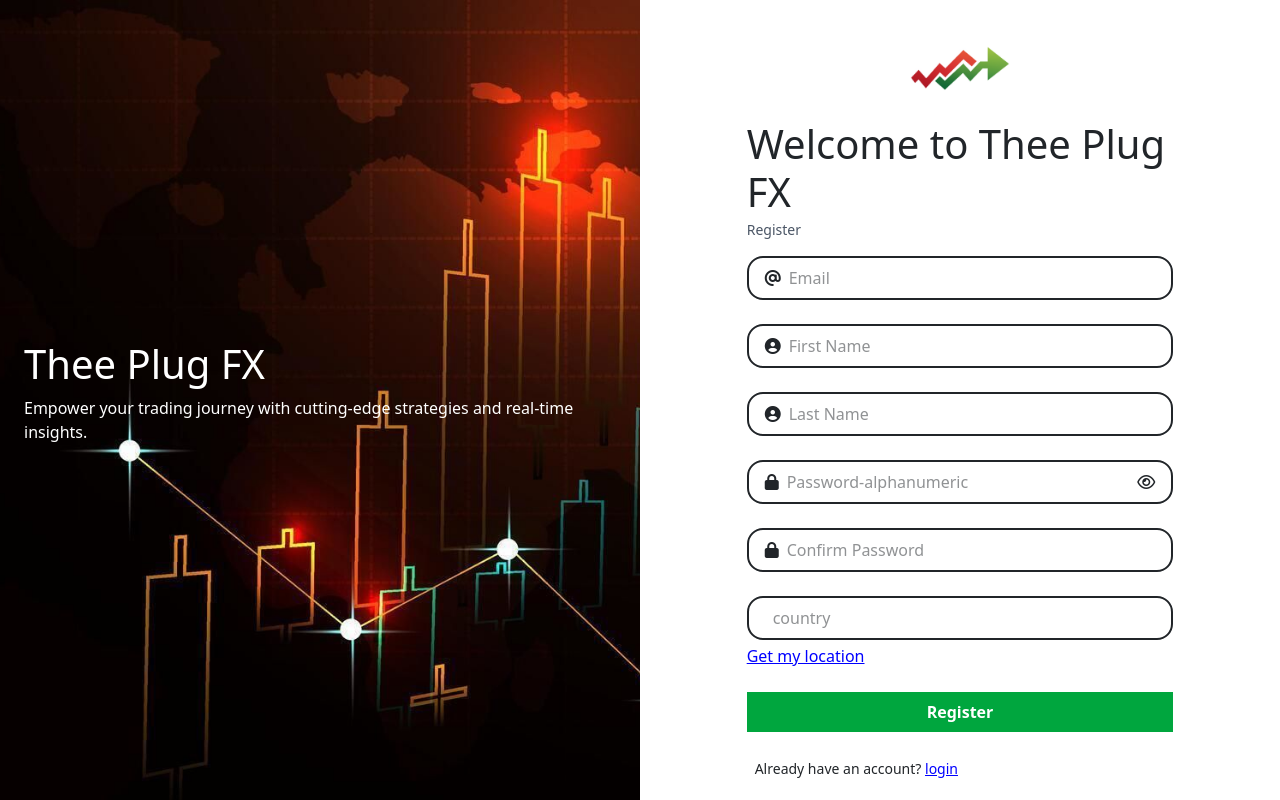
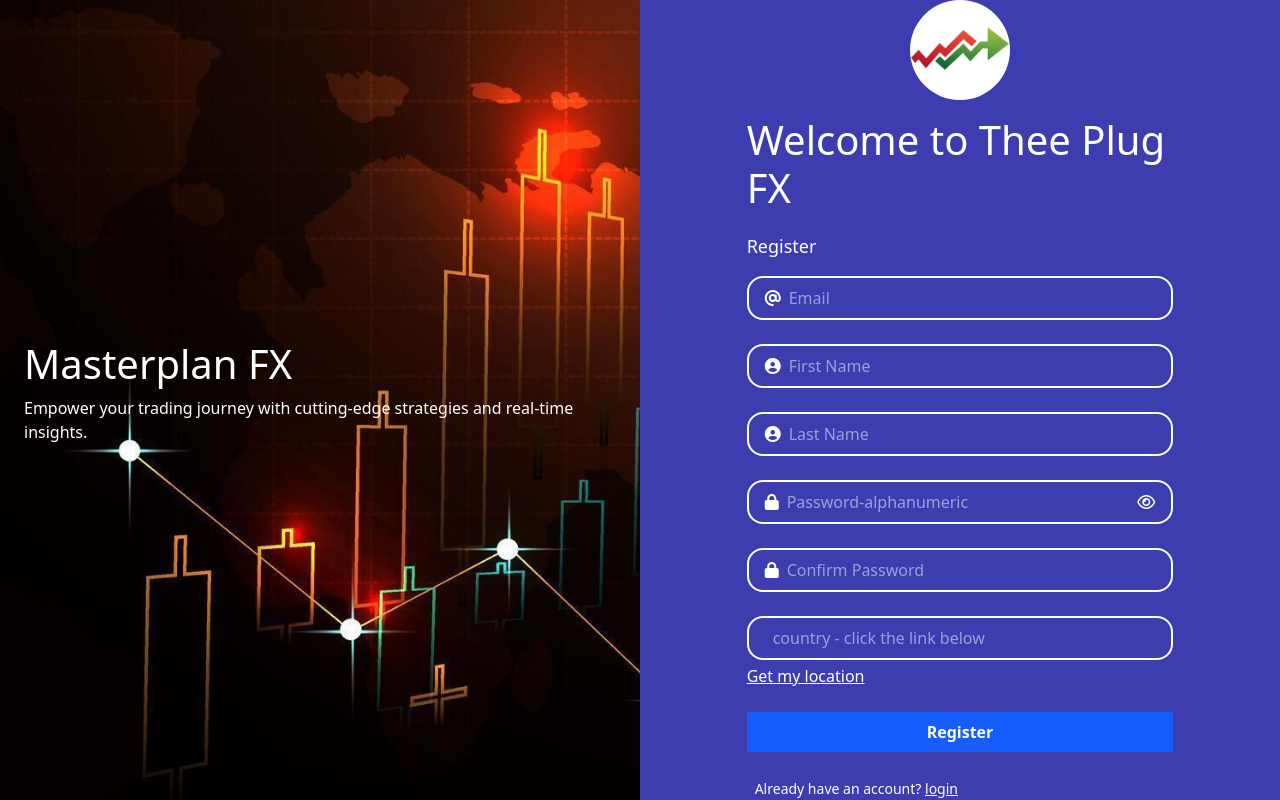
Before and after one commit to Ezekiah3854/thee-plug-trading-website, a Flask app: page /register in a window 1280 px wide. Run offline with Flask 3, Linux system fonts and the light colour scheme; some libraries are stand-ins or nearby versions.

Commit message:
consistent bg on login and register pages

```diff
--- a/templates/login.html
+++ b/templates/login.html
@@ -13,19 +13,19 @@
 
 </head>
 <body>
-    <div class="h-screen md:flex">
+    <div class="h-screen md:flex" style="background: rgb(61, 61, 175); color: #fff;">
         <div style="background-image: url(../static/img/login-page-img.jpg); background-size: cover; background-position: center;" class="hidden md:flex w-1/2 justify-around items-center">
             <div class="p-lg-4">
-                <h1 class="text-white font-bold text-4xl font-sans">Thee Plug FX</h1>
+                <h1 class="text-white font-bold text-4xl font-sans">Masterplan FX</h1>
                 <p class="text-white mt-1">Empower your trading journey with cutting-edge strategies and real-time insights. </p>
             </div>
         </div>
-        <div class="flex md:w-1/2 justify-center py-10 items-center bg-white">
+        <div class="flex md:w-1/2 justify-center py-10 items-center">
             {% block container %}
-            <form class="bg-white w-2/3" method="post" action="{{ url_for('login') }}">
-                <img style="width: 100px; display: block; margin: 0 auto;" src="{{ url_for('static', filename='img/thee_plug_logo.jpg') }}" alt="">
-                <h1 class="text-gray-800 font-bold text-2xl mb-1">Welcome to Thee Plug FX</h1>
-                <p class="text-sm font-normal text-gray-600 mb-7">Login</p>
+            <form class="bg-transparent w-2/3" method="post" action="{{ url_for('login') }}">
+                <img style="width: 100px; display: block; margin: 0 auto; border-radius: 50%;" src="{{ url_for('static', filename='img/thee_plug_logo.jpg') }}" alt="">
+                <h1 class="text-gray-800 font-bold text-2xl mb-1 py-4">Welcome to Masterplan FX</h1>
+                <p class="text-md font-normal text-gray-600 mb-7 text-white">Login</p>
 
                 {% for message in get_flashed_messages() %}
                     <div class="flash mb-3" style="text-align: center; color: crimson;">{{ message }}</div>
@@ -45,8 +45,8 @@
                     </div>
                 </div>
 
-                <button type="submit" class="block w-full bg-green-600 mt-4 py-2 rounded-2xl text-white font-semibold mb-4">Login</button>
-                <span class="text-sm ml-2 cursor-pointer">Don't have an account?  <a href="{{ url_for('user_registration') }}" style="color: blue;">register</a></span>
+                <button type="submit" class="block w-full bg-blue-600 mt-4 py-2 rounded-2xl text-white font-semibold mb-4">Login</button>
+                <span class="text-sm ml-2 cursor-pointer">Don't have an account?  <a href="{{ url_for('user_registration') }}" style="color: aliceblue;">register</a></span>
             </form>
             {% endblock %}
         </div>
--- a/templates/register.html
+++ b/templates/register.html
@@ -2,10 +2,10 @@
 {% extends "login.html"%}
 {% block title %}Register | The plug Trading{% endblock %}
 {% block container %}
-    <form class="bg-white w-2/3" method="post" action="{{ url_for('user_registration') }}">
-        <img style="width: 100px; display: block; margin: 0 auto;" src="{{ url_for('static', filename='img/thee_plug_logo.jpg') }}" alt="">
-        <h1 class="text-gray-800 font-bold text-2xl mb-1">Welcome to Thee Plug FX</h1>
-        <p class="text-sm font-normal text-gray-600 mb-7">Register</p>
+    <form class="bg-transparent w-2/3" method="post" action="{{ url_for('user_registration') }}">
+        <img style="width: 100px; display: block; margin: 0 auto; border-radius: 50%;" src="{{ url_for('static', filename='img/thee_plug_logo.jpg') }}" alt="">
+        <h1 class="text-gray-800 font-bold text-2xl mb-1 py-3">Welcome to Thee Plug FX</h1>
+        <p class="text-lg font-normal text-white-600 mb-7">Register</p>
 
         {% for message in get_flashed_messages() %}
             <div class="flash mb-3" style="text-align: center; color: crimson;">{{ message }}</div>
@@ -41,10 +41,10 @@
         </div>
 
         <div class="flex items-center border-2 py-2 px-3 rounded-2xl mb-1">
-            <input id="locationInput" class="pl-2 w-full outline-none border-none" type="text" name="location" placeholder="country" required readonly/>
+            <input id="locationInput" class="pl-2 w-full outline-none border-none" type="text" name="location" placeholder="country - click the link below" required readonly/>
         </div>
-        <p style="color: blue; text-decoration: underline; cursor: pointer;" onclick="getLocation()">Get my location</p>
+        <p style="color: white; text-decoration: underline; cursor: pointer;" onclick="getLocation()">Get my location</p>
 
-<button type="submit" class="block w-full bg-green-600 mt-4 py-2 rounded-2xl text-white font-semibold mb-4">Register</button>
-<span class="text-sm ml-2 cursor-pointer">Already have an account?  <a href="{{ url_for('login') }}" style="color: blue;">login</a></span>
+<button type="submit" class="block w-full bg-blue-600 mt-4 py-2 rounded-2xl text-white font-semibold mb-4">Register</button>
+<span class="text-sm ml-2 cursor-pointer">Already have an account?  <a href="{{ url_for('login') }}" style="color: #fff;">login</a></span>
 {% endblock %}
```
